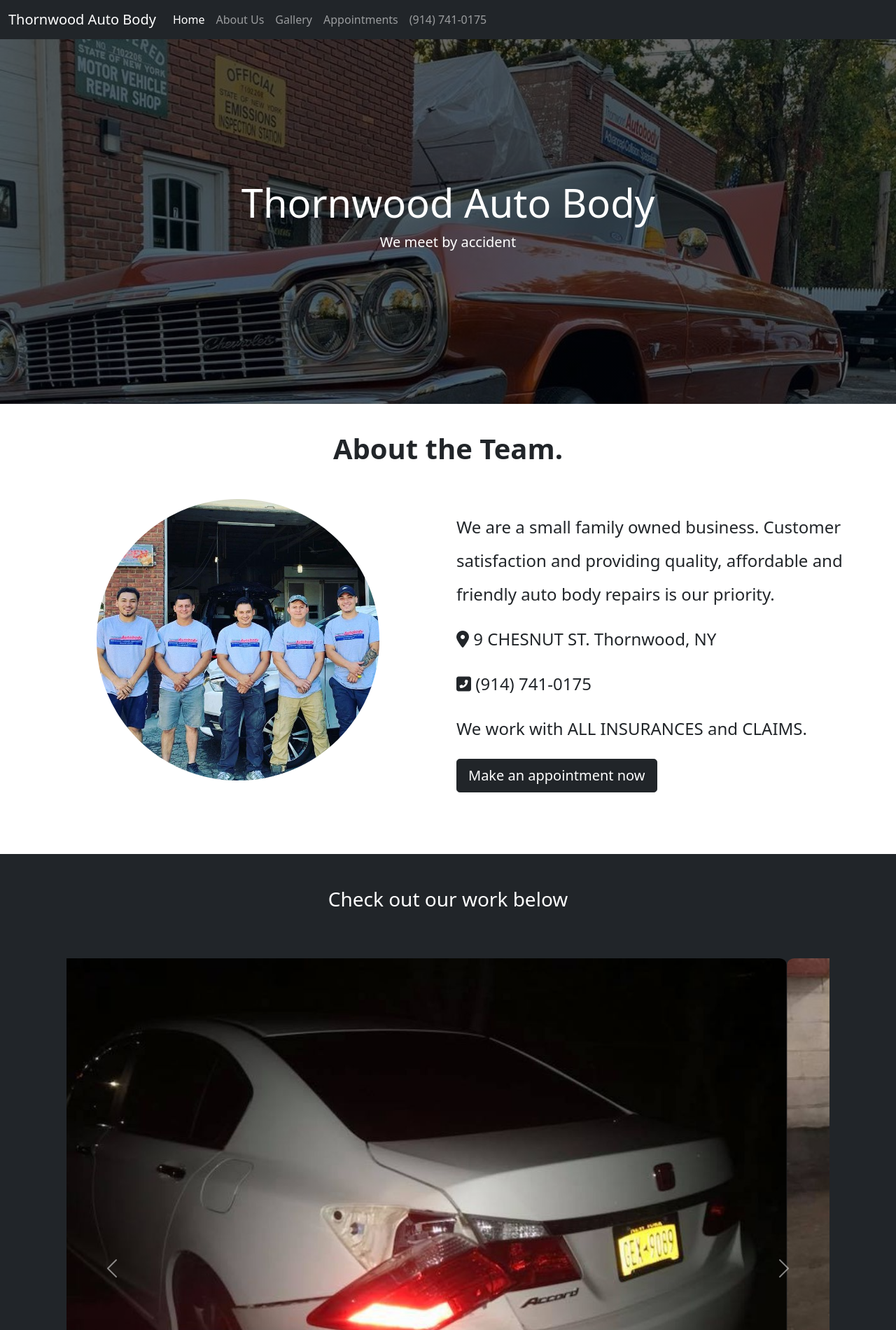
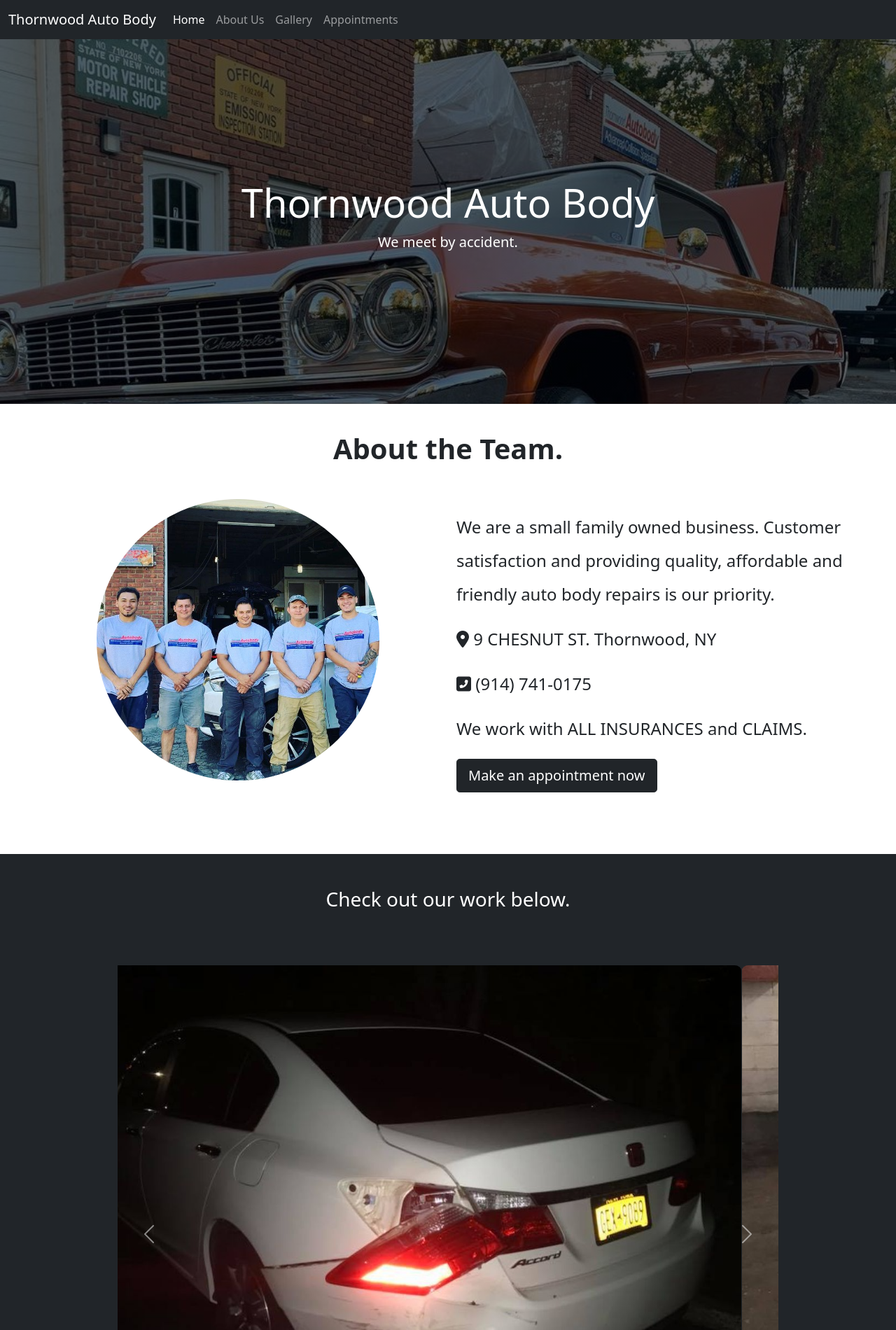
Before and after one commit to goldtomb/thornwood, a website: page index.html in a window 1280 px wide. Shown: the top 1900 px of the page at 70% size. Drawn offline with nearby package versions, Linux system fonts and the light colour scheme; a script that the page names is missing.

Commit message:
we're close

```diff
--- a/css/styles.css
+++ b/css/styles.css
@@ -43,10 +43,10 @@
 }
 
 .carousel {
-    max-width: 90%;
+    max-width: 80%;
     display: block;
     margin: auto;
-    padding: 20px;
+    padding: 30px;
 }
 
 .carousel-item img {
--- a/index.html
+++ b/index.html
@@ -19,7 +19,7 @@
     <section>
         <nav class="navbar navbar-expand-lg navbar-dark bg-dark">
             <div class="container-fluid">
-                <a class="navbar-brand" href="#">Thornwood Auto Body</a>
+                <a class="navbar-brand" href="/">Thornwood Auto Body</a>
                 <button class="navbar-toggler" type="button" data-bs-toggle="collapse" data-bs-target="#navbarNav" aria-controls="navbarNav" aria-expanded="false" aria-label="Toggle navigation">
                     <span class="navbar-toggler-icon"></span>
                 </button>
@@ -37,10 +37,6 @@
                         <li class="nav-item">
                             <a class="nav-link" href="#appointments">Appointments</a>
                         </li>
-                        <li class="nav-item telNum">
-                            <a class="nav-link">(914) 741-0175
-                            </a>
-                        </li>
                     </ul>
                 </div>
             </div>
@@ -53,7 +49,7 @@
             <div class="row">
                 <div class="col-sm-12">
                     <h1 class="display-4">Thornwood Auto Body</h1>
-                    <p class="lead">We meet by accident</p>
+                    <p class="lead">We meet by accident.</p>
                 </div>
             </div>
         </div>
@@ -82,7 +78,7 @@
         <!-- Gallery -->
         <div id="gallery" class="row gallery">
             <div class="col-sm-12 gallery-col">
-                <h3 class="text-center mt-5 mb-5">Check out our work below</h3>
+                <h3 class="text-center mt-5 mb-5">Check out our work below.</h3>
                 <div id="carouselExampleCaptions" class="carousel slide" data-bs-ride="carousel">
                     <div class="carousel-indicators">
                         <button type="button" data-bs-target="#carouselExampleCaptions" data-bs-slide-to="0" class="active" aria-current="true" aria-label="Slide 1"></button>
@@ -159,7 +155,10 @@
 
     </div>
     <footer class="bg-dark text-center p-4" style="color: white;" width: 100%;>
-        <p> Copyright &copy; 2021 Thornwood Auto Body</p>
+        <p class="subtitle text-center">Tel: (914) 741-0175</p>
+        <p class="subtitle text-center">Email: thornwoodautobodyshop@gmail.com</p>
+        <p class="title"> Copyright &copy; 2021 Thornwood Auto Body</p>
+
     </footer>
     <script src="https://cdn.jsdelivr.net/npm/bootstrap@5.0.0-beta3/dist/js/bootstrap.bundle.min.js" integrity="sha384-JEW9xMcG8R+pH31jmWH6WWP0WintQrMb4s7ZOdauHnUtxwoG2vI5DkLtS3qm9Ekf" crossorigin="anonymous">
     </script>
```
